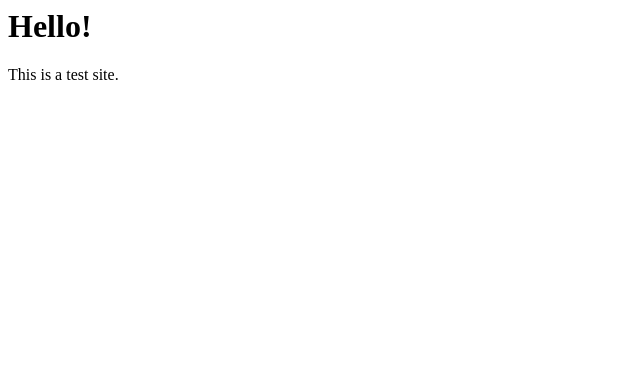
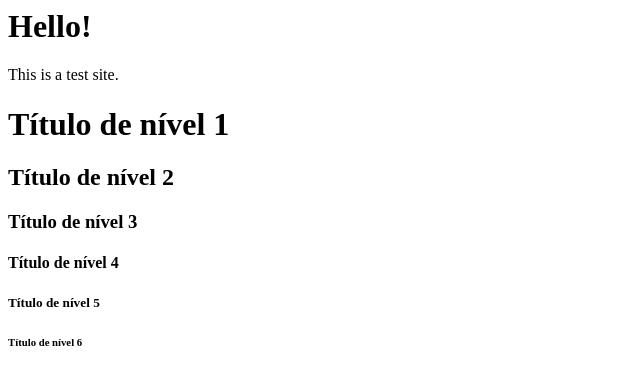
Before and after one commit to NandoLopes/CI_CD, a plain HTML site: page Index.html in a window 1280 px wide. Shown: the whole page, without its empty margins (0-640 px from the left). Drawn offline with Linux system fonts and the light colour scheme.

Commit message:
Update Index.html

```diff
--- a/Index.html
+++ b/Index.html
@@ -1,2 +1,8 @@
 <h1>Hello!</h1>
 <span>This is a test site.</span>
+<h1>Título de nível 1</h1>
+<h2>Título de nível 2</h2>
+<h3>Título de nível 3</h3>
+<h4>Título de nível 4</h4>
+<h5>Título de nível 5</h5>
+<h6>Título de nível 6</h6>
```
